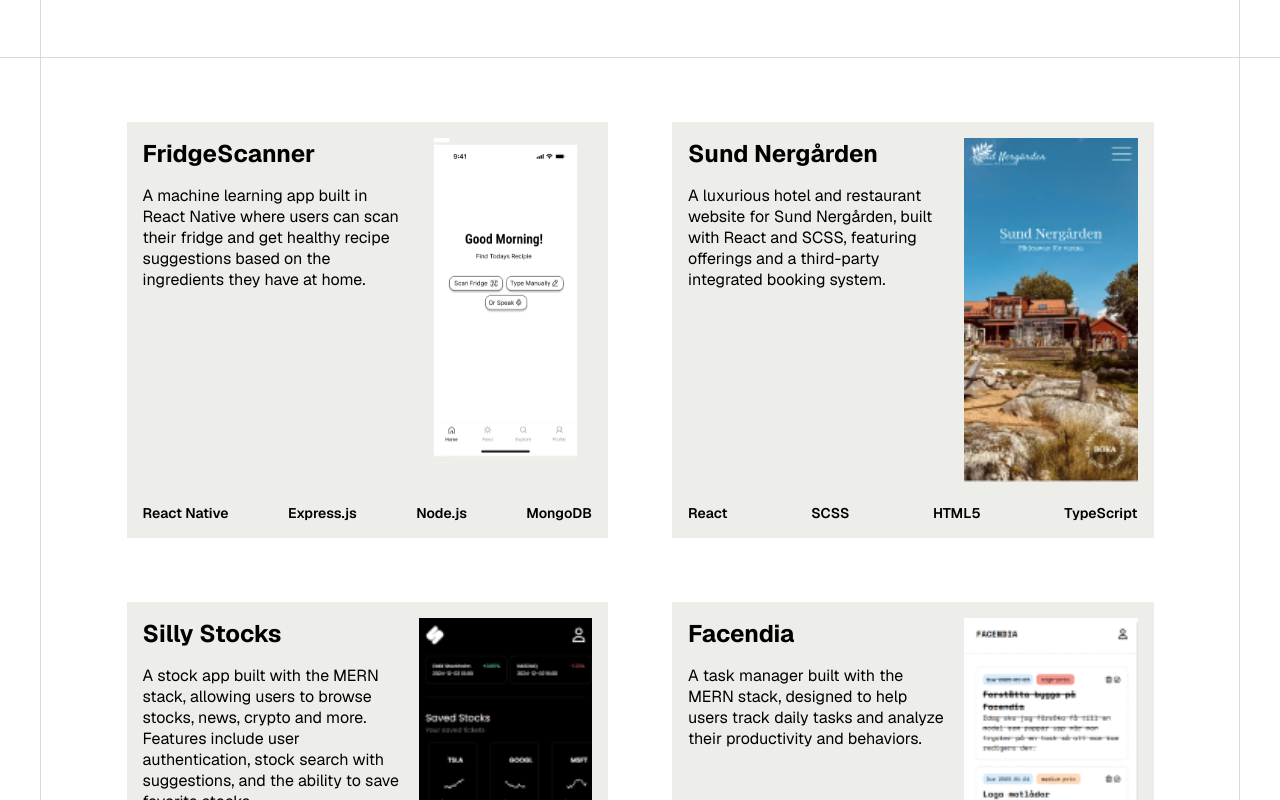
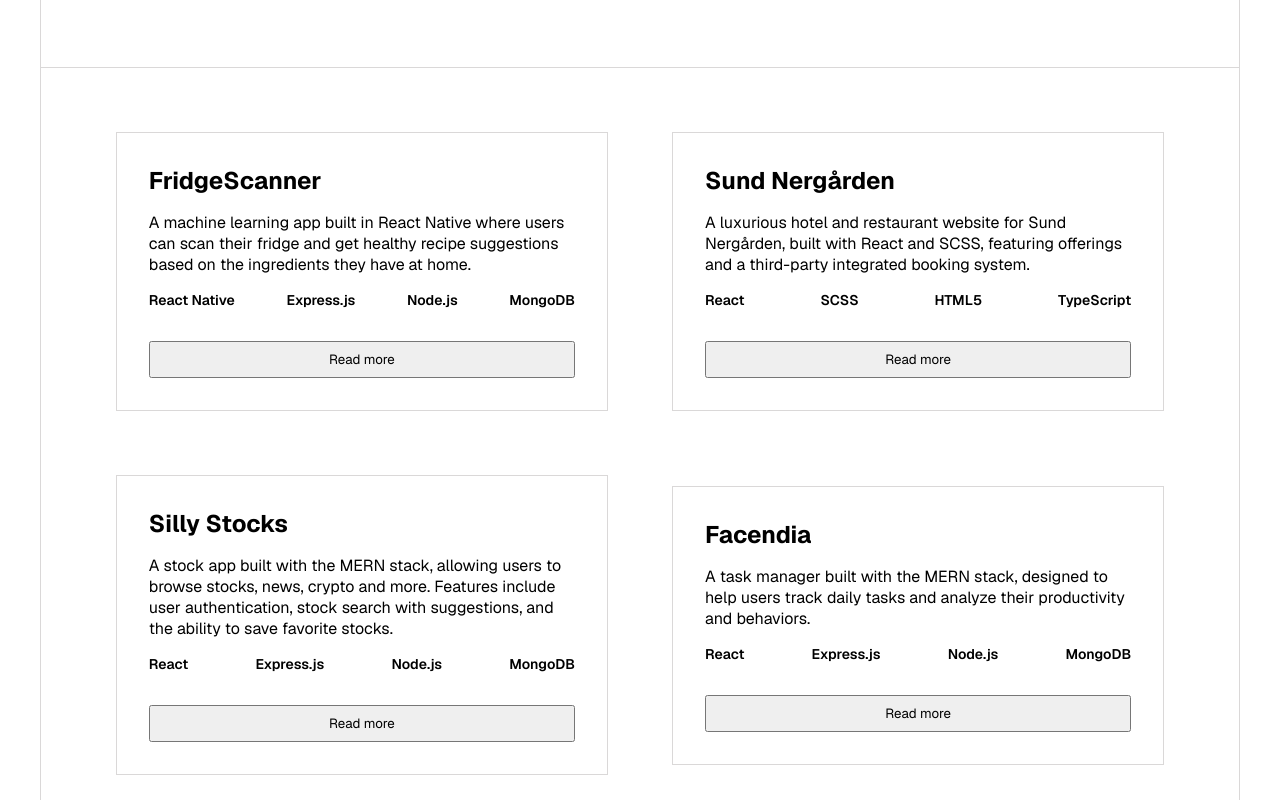
Before and after one commit to MalteRoz/portofolio, a React (Vite) app: page / in a window 1280 px wide. Shown: the part 1520-2320 px from the top of the page. Built offline with nearby package versions, Linux system fonts and the light colour scheme.

Commit message:
refactor navbar behavior, update project card styles, and enhance home layout

```diff
--- a/src/components/NavbarMobile.tsx
+++ b/src/components/NavbarMobile.tsx
@@ -8,6 +8,12 @@ const NavbarMobile = () => {
   const [isOpen, setIsOpen] = useState(false);
 
   const toggleNavbar = () => {
+    if (isOpen === false) {
+      document.body.style.overflow = "hidden";
+    } else {
+      document.body.style.overflow = "auto";
+    }
+
     setIsOpen(!isOpen);
   };
 
--- a/src/components/ProjectCard.tsx
+++ b/src/components/ProjectCard.tsx
@@ -22,13 +22,10 @@ const ProjectCard: React.FC<ProjectCardProps> = ({
             <p className="left-title">{title}</p>
             <p className="left-text">{desc}</p>
           </div>
-          {/* <div className="left-hidden-popup">
-            <p className="left-hidden-popup-text">Click to find out more!</p>
-          </div> */}
         </div>
-        <div className="right">
+        {/* <div className="right">
           <img src={img} alt="" />
-        </div>
+        </div> */}
       </div>
       <div className="project-card-lower">
         <div className="stack-container">
--- a/src/components/scss/_hero.scss
+++ b/src/components/scss/_hero.scss
@@ -2,7 +2,7 @@
 @use "../../styles/variables" as v;
 
 .hero-container {
-
+    // height: 100vh;
     .upper {
         .img {
             width: 100%;
@@ -134,7 +134,7 @@
 
                 .text {
                     width: 75%;
-                    font-size: 2rem;
+                    font-size: 1.75rem;
                     color: v.$secondaryTextColor;
                 }
             }
--- a/src/components/scss/_myStack.scss
+++ b/src/components/scss/_myStack.scss
@@ -29,10 +29,27 @@
 
 }
 
+@media (min-width: 500px) and (max-width: 767px) {
+    .my-stack-content {
+        .stack {
+            .icons {
+                img {
+                    width: 7.5%;
+                }
+            }
+        }
+    }
+}
+
 @media (min-width: 767px) {
     .my-stack-content {
 
         .stack {
+
+            p {
+                font-size: 1.5rem;
+            }
+
             .icons {
                 @include m.flex(row, flex-start, center);
                 gap: 2rem;
--- a/src/components/scss/_projectCard.scss
+++ b/src/components/scss/_projectCard.scss
@@ -3,7 +3,7 @@
 
 .project-card {
     @include m.flex(column, center, center);
-    background-color: #edede9;
+    border: 1px solid v.$borderColor;
     padding: 1rem;
 
 
@@ -15,7 +15,7 @@
         height: 100%;
 
         .left {
-            width: 60%;
+            // width: 60%;
             height: 100%;
 
             .left-title {
@@ -67,22 +67,6 @@
 
 }
 
-@media (max-width: 374px) {
-    .project-card {
-
-        .project-card-upper {
-
-            .left {
-                width: 100%;
-            }
-
-            .right {
-                display: none;
-            }
-
-        }
-    }
-}
 
 
 @media (min-width: 767px) {
@@ -106,14 +90,13 @@
 
 @media (min-width: 1023px) {
     .project-card {
-        height: 26rem;
-        width: 45%;
-        transition: transform .3s; /* Animation */
+        width: 46%;
+        transition: transform .3s;
         cursor: pointer;
+        padding: 2rem;
 
         .project-card-upper {
             .left {
-                display: grid;
                 .left-title {
                     font-size: 1.5rem;
                 }
@@ -131,11 +114,11 @@
             }
         }
 
-        .project-card-lower {
-            button {
-                display: none;
-            }
-        }
+        // .project-card-lower {
+        //     button {
+        //         display: none;
+        //     }
+        // }
     }
 
     .project-card:hover {
--- a/src/pages/Home.tsx
+++ b/src/pages/Home.tsx
@@ -9,10 +9,12 @@ import "./scss/_home.scss";
 const Home = () => {
   return (
     <>
-      <Hero />
-      <MyStack />
-      <Projects />
-      <FAQ />
+      <div className="balle">
+        <Hero />
+        <MyStack />
+        <Projects />
+        <FAQ />
+      </div>
     </>
   );
 };
--- a/src/pages/scss/_home.scss
+++ b/src/pages/scss/_home.scss
@@ -1,15 +1,4 @@
-
-
-// .lower {
-//     display: flex;
-//     justify-content: center;
-//     align-items: center;
-
-//     .lower-content {
-//         padding: 2rem 3rem;
-//         max-width: 1200px;
-//         width: 100%;
-//         border-left: 1px solid gray;
-//         border-right: 1px solid gray;
-//     }
-// }
+.balle {
+    max-width: 1200px;
+    margin: 0 auto;
+}
--- a/src/pages/scss/_layout.scss
+++ b/src/pages/scss/_layout.scss
@@ -4,6 +4,7 @@ header {
 
 main {
     flex: 1;
+    margin: 0 auto;
 }
 
 footer {
```
